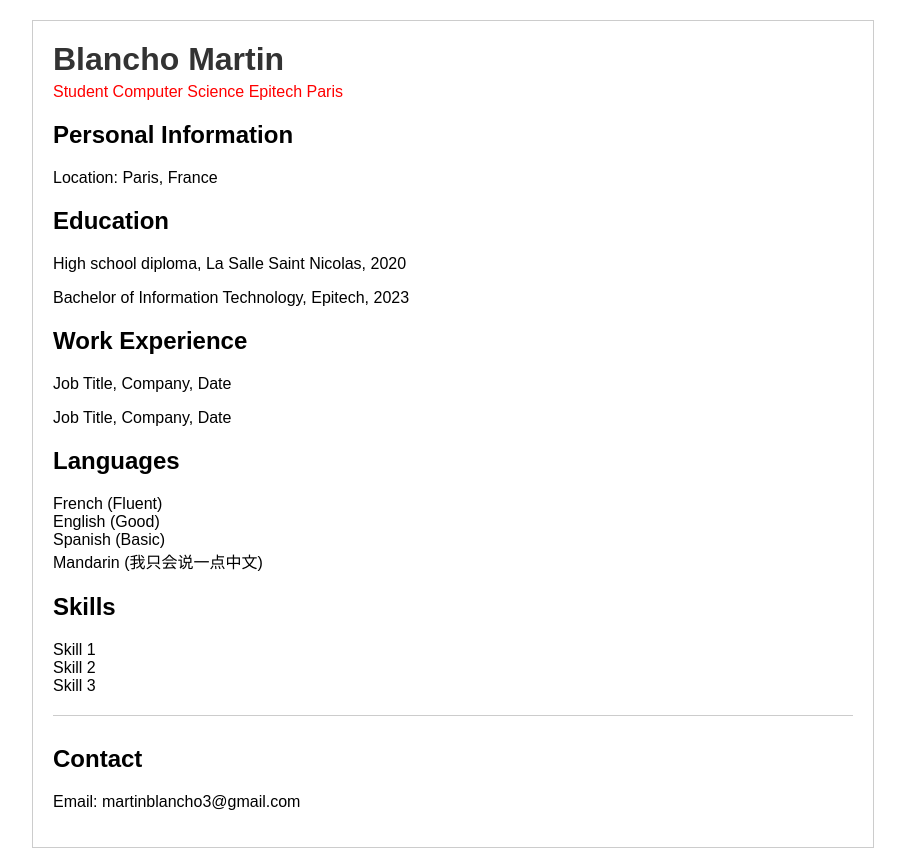
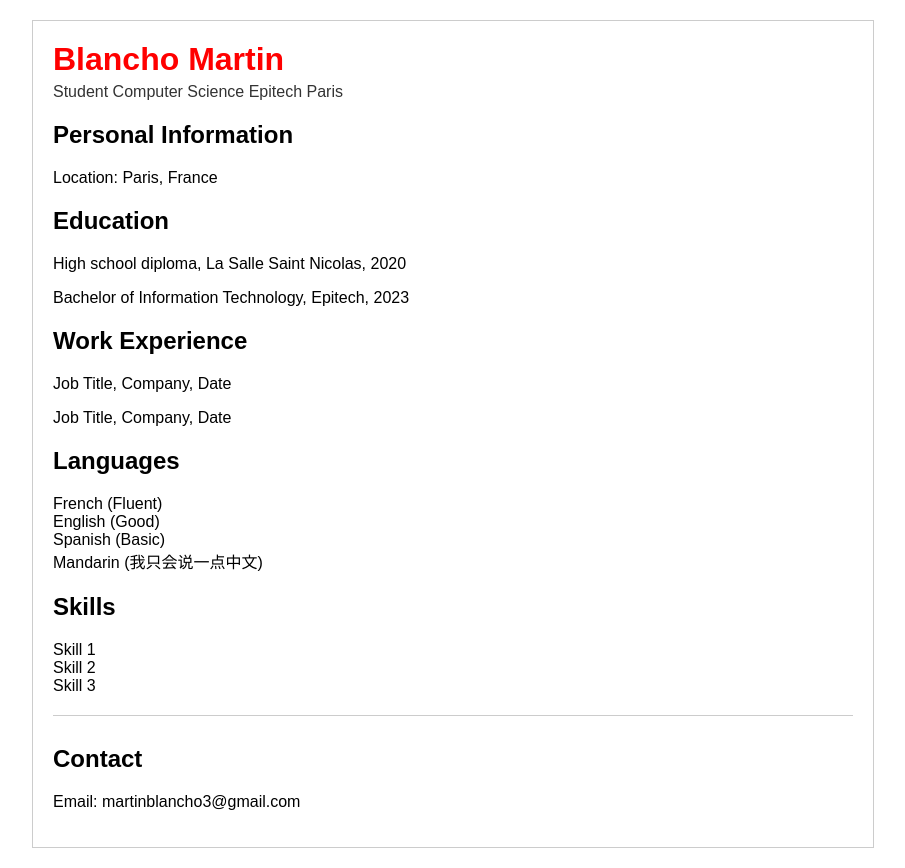
Before and after one commit to BlanchoMartin/BlanchoMartin.github.io, a plain HTML site: page index.html in a window 1280 px wide. Shown: the whole page, without its empty margins (187-1092 px from the left). Drawn offline with Linux system fonts and the light colour scheme.

Commit message:
new color title

```diff
--- a/styles.css
+++ b/styles.css
@@ -13,12 +13,12 @@ body {
 
   header h1 {
     margin: 0;
+    color: red;
+}
+
+header p {
+    margin-top: 5px;
     color: #333; /* Change the color here */
-  }
-
-  header p {
-    margin-top: 5px;
-    color: red;
   }
 
   section h2 {
```
